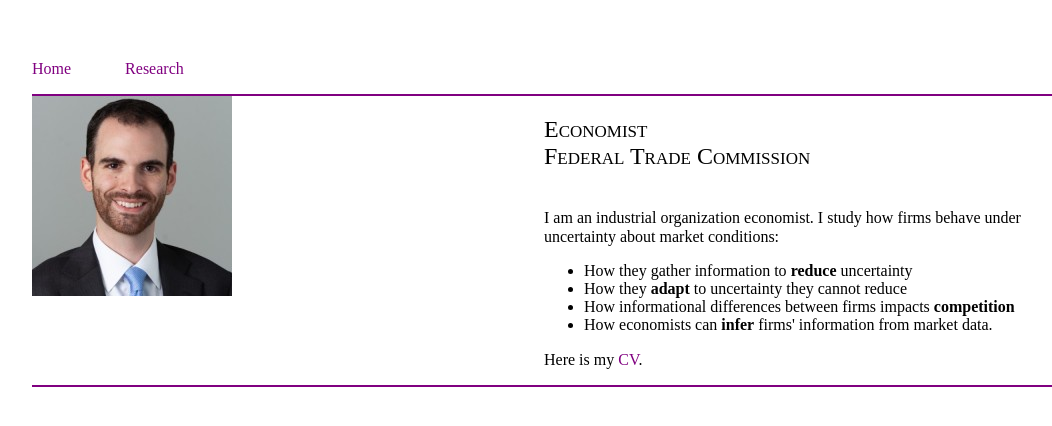
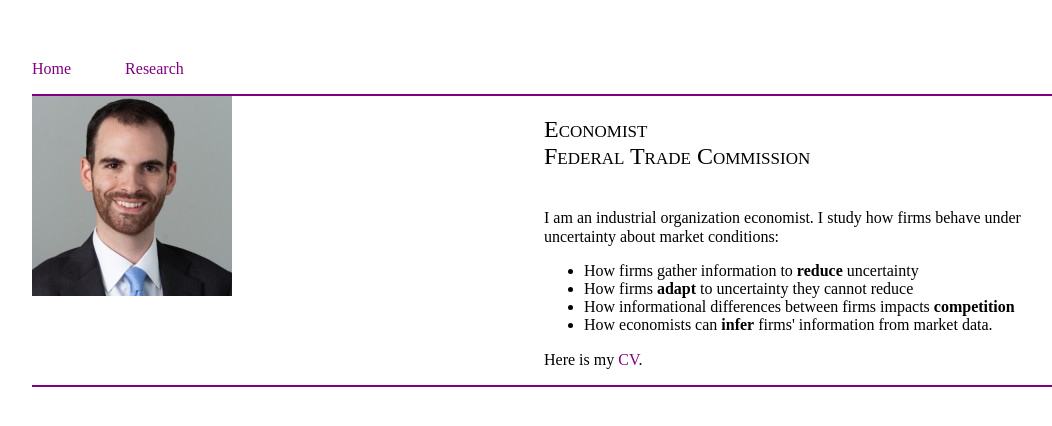
Before and after one commit to mleisten/mleisten.github.io, a Jekyll site: the page built from index.html, in a window 1280 px wide. Shown: the top 426 px of the page, without its empty margins (96-1148 px from the left). Built offline with Jekyll 4.4.1, drawn with Linux system fonts in a browser that asks for light colours.

Commit message:
Update index.html

```diff
--- a/index.html
+++ b/index.html
@@ -12,13 +12,12 @@ title: Matthew Leisten
 
 <p> I am an industrial organization economist. I study how firms behave under uncertainty about market conditions:
 	<ul>
-		<li>How they gather information to <b>reduce</b> uncertainty</li>
-		<li>How they <b>adapt</b> to uncertainty they cannot reduce</li>
+		<li>How firms gather information to <b>reduce</b> uncertainty</li>
+		<li>How firms <b>adapt</b> to uncertainty they cannot reduce</li>
 		<li>How informational differences between firms impacts <b>competition</b></li>
 		<li>How economists can <b>infer</b> firms' information from market data.</p></li>
 	</ul>
 
-<p> Here is my <a "https://www.dropbox.com/s/igmwu0098x7bdpa/Leisten_CV.pdf?dl=0"> CV</a>.</p>
+<p> Here is my <a href="https://www.dropbox.com/s/igmwu0098x7bdpa/Leisten_CV.pdf?dl=0"> CV</a>.</p>
 	</div>
-
 </div>
```
